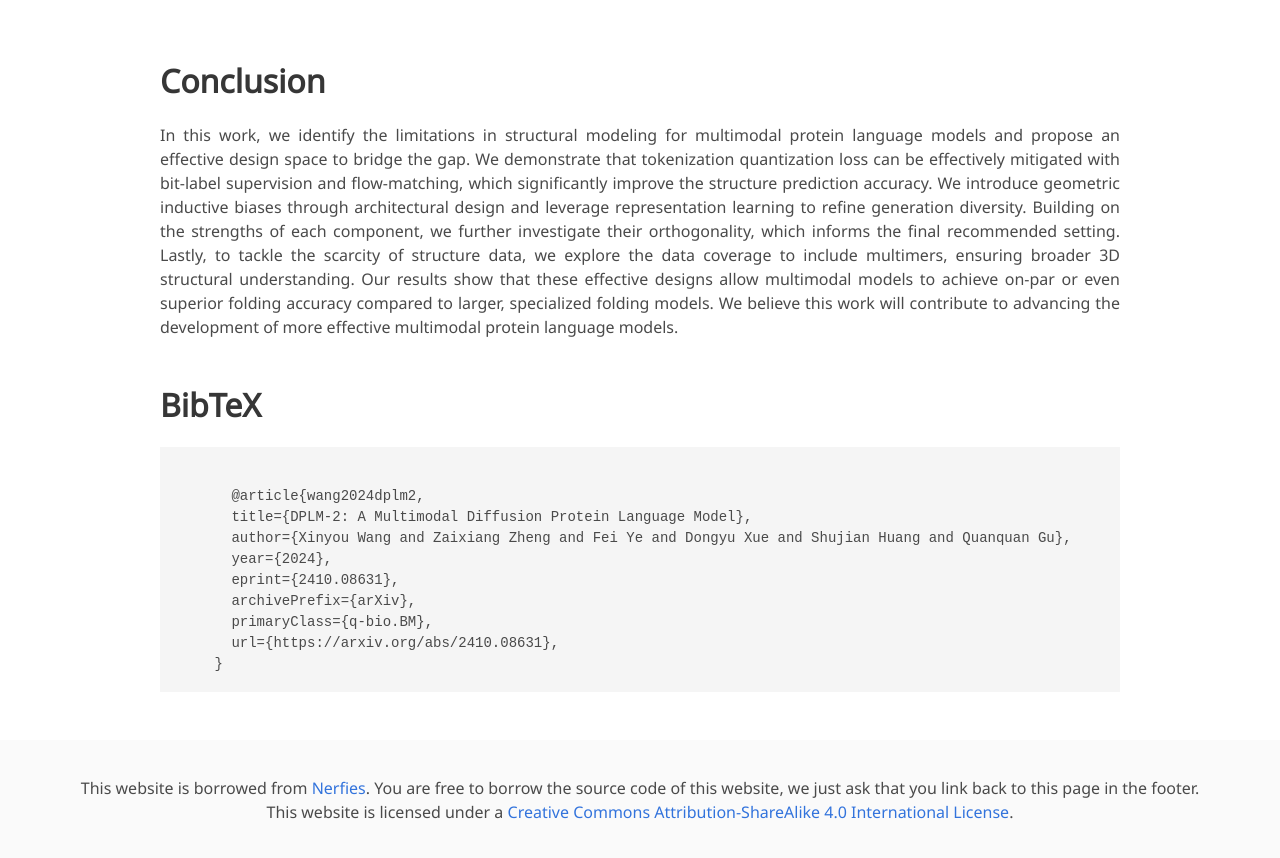
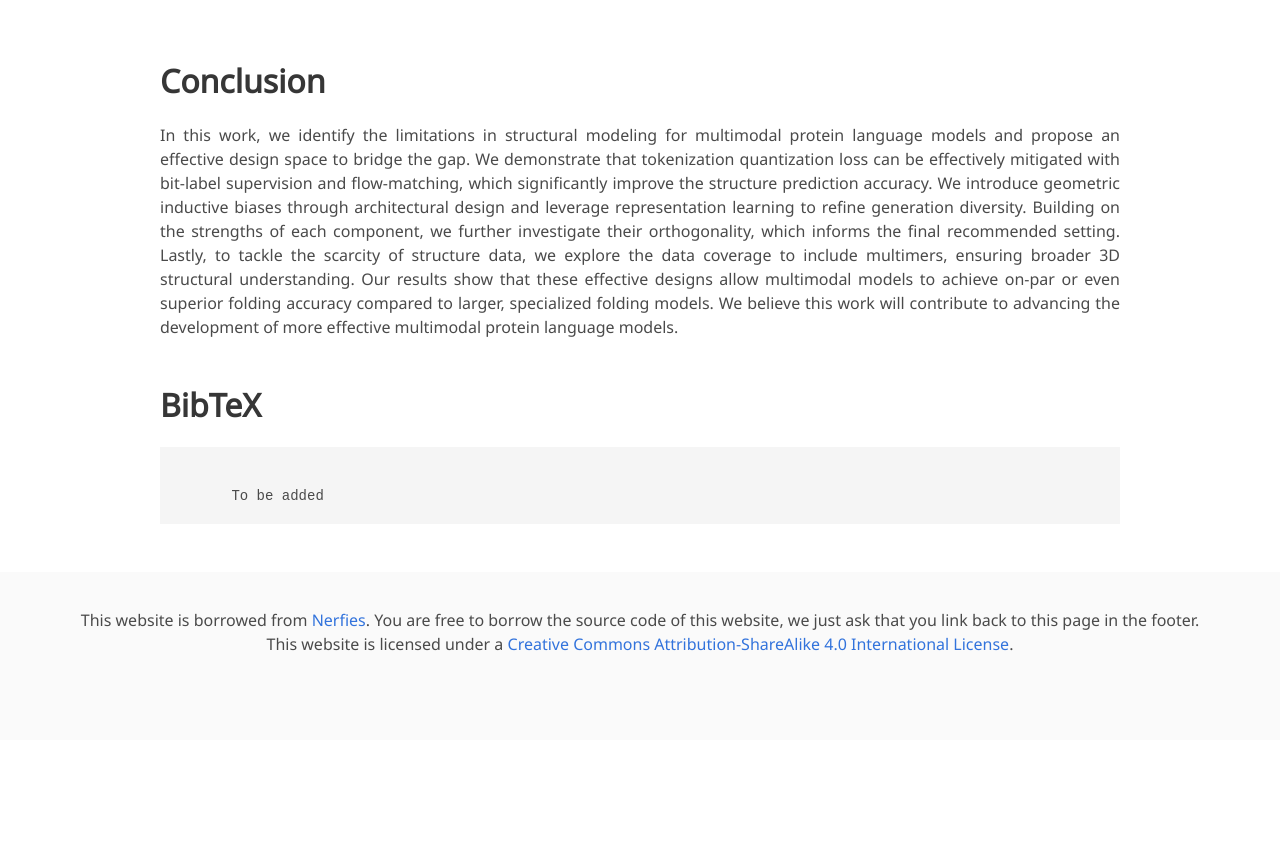
Before and after one commit to bytedance/dplm, a plain HTML site: page dplm-2.1/index.html in a window 1280 px wide. Shown: the part 8297-9155 px from the top of the page. After the commit the page ends 9037 px from the top, so only its background shows below. Drawn offline with nearby package versions, Linux system fonts and the light colour scheme; a script that the page names is missing; some icons are missing; files whose address does not match are found by name; a web font is replaced by a local one.

Commit message:
DPLM-2.1

```diff
--- a/dplm-2.1/index.html
+++ b/dplm-2.1/index.html
@@ -888,15 +888,7 @@
       <div class="container is-max-desktop content">
         <h2 class="title is-3" id="Citation">BibTeX</h2>
         <pre><code>
-      @article{wang2024dplm2,
-      title={DPLM-2: A Multimodal Diffusion Protein Language Model},
-      author={Xinyou Wang and Zaixiang Zheng and Fei Ye and Dongyu Xue and Shujian Huang and Quanquan Gu},
-      year={2024},
-      eprint={2410.08631},
-      archivePrefix={arXiv},
-      primaryClass={q-bio.BM},
-      url={https://arxiv.org/abs/2410.08631},
-    }
+      To be added
 </code></pre>
       </div>
     </section>
```
